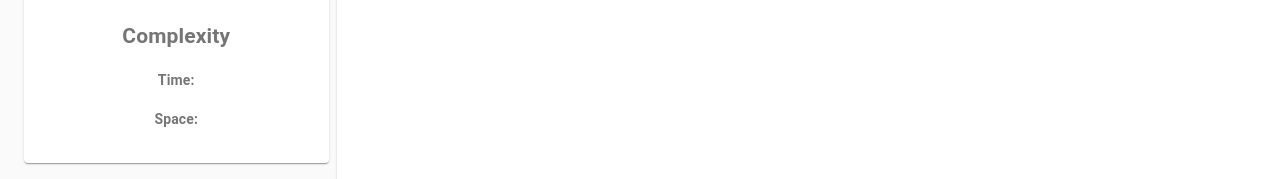
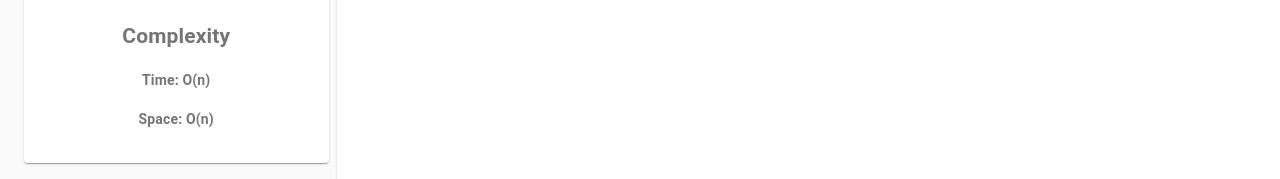
Before and after one commit to rblocker1017/Alvis-rblocker, a React (Create React App) app: page /PageReplacement in a window 1280 px wide. Shown: the part 269-448 px from the top of the page. Built offline with nearby package versions, Linux system fonts and the light colour scheme.

Commit message:
made complexity modular

```diff
--- a/src/componenets/layout/Page/Complexity.js
+++ b/src/componenets/layout/Page/Complexity.js
@@ -19,10 +19,10 @@ class Complexity extends Component {
             <Paper className={this.classes.code}>
                 <h2>Complexity</h2>
                 <h4>
-                    Time: {this.props.time}
+                    Time: {this.props.complexity.time}
                 </h4>
                 <h4>
-                    Space: {this.props.space}
+                    Space: {this.props.complexity.space}
                 </h4>
             </Paper>
         );
--- a/src/componenets/layout/Page/MainPage.js
+++ b/src/componenets/layout/Page/MainPage.js
@@ -52,7 +52,9 @@ class MainPage extends Component {
                                 />
                             </Grid>
                             <Grid item>
-                                <Complexity />
+                                <Complexity
+                                    complexity={this.props.complexity}
+                                />
                             </Grid>
                             <Grid item>
                                 <Instructions
--- a/src/pages/PageReplacement.js
+++ b/src/pages/PageReplacement.js
@@ -142,6 +142,7 @@ class PageReplacement extends Component{
                     extra: null
                 }}
                 instruct = {this.instructions}
+                complexity = {{time: "O(n)", space: "O(n)"}}
                 //instruct = str1 + <br /> + str2 + str3 + str4 // Changes str1, str2, str3... to change instructions display
                 barFunctions = {{
                     frames: this.setFrames,
```
